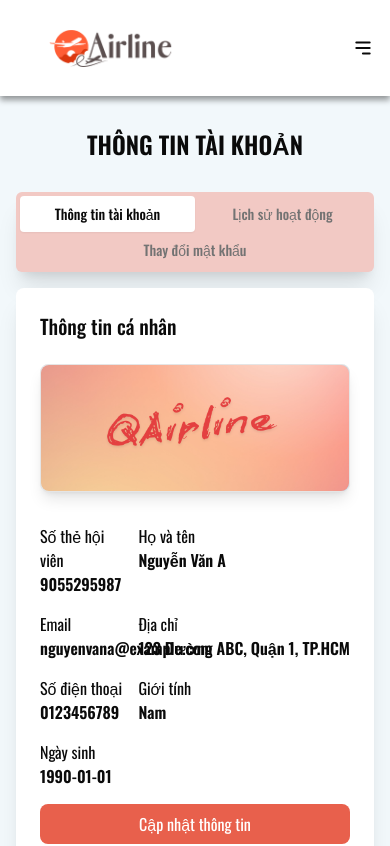
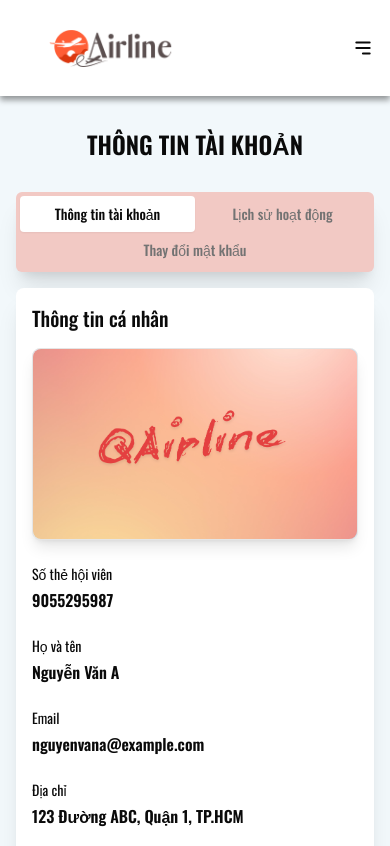
Before and after one commit to oceantran27/QAirline, a Next.js app in the folder frontend/: page /my-account in a window 390 px wide. Shown: the top 846 px of the page. Built offline with nearby package versions, Linux system fonts and the light colour scheme.

Commit message:
responsive cho trang thông tin cá nhân

```diff
--- a/frontend/src/components/Account-Information/account-info.jsx
+++ b/frontend/src/components/Account-Information/account-info.jsx
@@ -22,29 +22,29 @@ export default function AccountInfo() {
   };
 
   return (
-    <div className="p-6">
-      <h2 className="text-xl font-medium mb-6">Thông tin cá nhân</h2>
+    <div className="p-4 sm:p-6">
+      <h2 className="text-xl font-medium mb-4 sm:mb-6">Thông tin cá nhân</h2>
 
-      <div className="flex flex-col md:flex-row md:space-x-8 space-y-8 md:space-y-0">
-        <div className="w-full md:w-1/3 space-y-4">
+      <div className="flex flex-col lg:flex-row lg:space-x-8 space-y-6 lg:space-y-0">
+        <div className="w-full lg:w-1/3">
           {/* Card with the airline image */}
-          <Card className="p-0 bg-gradient-to-r from-sky-100 to-sky-200 shadow-lg rounded-lg relative h-32 sm:h-48 md:h-64 lg:h-72">
+          <Card className="p-0 bg-gradient-to-r from-sky-100 to-sky-200 shadow-lg rounded-lg relative h-48 sm:h-64">
             <Image
               src="/QAirline-card.png"
               alt="Lotus Miles"
-              fill // Use 'fill' directly, no need for 'layout'
-              style={{ objectFit: "cover" }} // Use 'style' to apply objectFit instead of 'objectFit'
+              fill
+              style={{ objectFit: "cover" }}
               className="rounded-lg"
             />
           </Card>
         </div>
 
-        <div className="w-full md:w-2/3 space-y-4">
+        <div className="w-full lg:w-2/3">
           {/* Personal Info */}
           {isEditing ? (
-            <form className="grid grid-cols-1 sm:grid-cols-2 gap-4" onSubmit={handleUpdate}>
-              <div>
-                <label className="text-gray-600">Số thẻ hội viên</label>
+            <form className="grid grid-cols-1 md:grid-cols-2 gap-4" onSubmit={handleUpdate}>
+              <div className="space-y-1">
+                <label className="text-sm text-gray-600">Số thẻ hội viên</label>
                 <input
                   type="text"
                   className="block w-full px-3 py-2 border border-gray-300 rounded-lg"
@@ -52,8 +52,8 @@ export default function AccountInfo() {
                   disabled
                 />
               </div>
-              <div>
-                <label className="text-gray-600">Họ và tên</label>
+              <div className="space-y-1">
+                <label className="text-sm text-gray-600">Họ và tên</label>
                 <input
                   type="text"
                   className="block w-full px-3 py-2 border border-gray-300 rounded-lg"
@@ -63,8 +63,8 @@ export default function AccountInfo() {
                   }
                 />
               </div>
-              <div>
-                <label className="text-gray-600">Email</label>
+              <div className="space-y-1">
+                <label className="text-sm text-gray-600">Email</label>
                 <input
                   type="email"
                   className="block w-full px-3 py-2 border border-gray-300 rounded-lg"
@@ -74,8 +74,8 @@ export default function AccountInfo() {
                   }
                 />
               </div>
-              <div>
-                <label className="text-gray-600">Địa chỉ</label>
+              <div className="space-y-1">
+                <label className="text-sm text-gray-600">Địa chỉ</label>
                 <input
                   type="text"
                   className="block w-full px-3 py-2 border border-gray-300 rounded-lg"
@@ -85,8 +85,8 @@ export default function AccountInfo() {
                   }
                 />
               </div>
-              <div>
-                <label className="text-gray-600">Số điện thoại</label>
+              <div className="space-y-1">
+                <label className="text-sm text-gray-600">Số điện thoại</label>
                 <input
                   type="text"
                   className="block w-full px-3 py-2 border border-gray-300 rounded-lg"
@@ -96,8 +96,8 @@ export default function AccountInfo() {
                   }
                 />
               </div>
-              <div>
-                <label className="text-gray-600">Giới tính</label>
+              <div className="space-y-1">
+                <label className="text-sm text-gray-600">Giới tính</label>
                 <select
                   className="block w-full px-3 py-2 border border-gray-300 rounded-lg"
                   value={personalInfo.gender}
@@ -110,8 +110,8 @@ export default function AccountInfo() {
                   <option value="Khác">Khác</option>
                 </select>
               </div>
-              <div>
-                <label className="text-gray-600">Ngày sinh</label>
+              <div className="space-y-1">
+                <label className="text-sm text-gray-600">Ngày sinh</label>
                 <input
                   type="date"
                   className="block w-full px-3 py-2 border border-gray-300 rounded-lg"
@@ -121,49 +121,49 @@ export default function AccountInfo() {
                   }
                 />
               </div>
-              <div className="col-span-2">
+              <div className="md:col-span-2 pt-2">
                 <button
                   type="submit"
-                  className="w-full md:w-auto px-6 py-2 bg-orange text-white rounded-lg hover:bg-orangeLight transition-all"
+                  className="w-full sm:w-auto px-6 py-2 bg-orange text-white rounded-lg hover:bg-orangeLight transition-all"
                 >
                   Lưu thông tin
                 </button>
               </div>
             </form>
           ) : (
-            <div className="grid grid-cols-1 sm:grid-cols-2 gap-4">
-              <div>
-                <div className="text-gray-600">Số thẻ hội viên</div>
+            <div className="grid grid-cols-1 md:grid-cols-2 gap-x-4 gap-y-6">
+              <div className="space-y-1">
+                <div className="text-sm text-gray-600">Số thẻ hội viên</div>
                 <div className="font-semibold">{personalInfo.cardNumber}</div>
               </div>
-              <div>
-                <div className="text-gray-600">Họ và tên</div>
+              <div className="space-y-1">
+                <div className="text-sm text-gray-600">Họ và tên</div>
                 <div className="font-semibold">{personalInfo.fullName}</div>
               </div>
-              <div>
-                <div className="text-gray-600">Email</div>
-                <div className="font-semibold">{personalInfo.email}</div>
+              <div className="space-y-1">
+                <div className="text-sm text-gray-600">Email</div>
+                <div className="font-semibold break-words">{personalInfo.email}</div>
               </div>
-              <div>
-                <div className="text-gray-600">Địa chỉ</div>
+              <div className="space-y-1">
+                <div className="text-sm text-gray-600">Địa chỉ</div>
                 <div className="font-semibold">{personalInfo.address}</div>
               </div>
-              <div>
-                <div className="text-gray-600">Số điện thoại</div>
+              <div className="space-y-1">
+                <div className="text-sm text-gray-600">Số điện thoại</div>
                 <div className="font-semibold">{personalInfo.phoneNumber}</div>
               </div>
-              <div>
-                <div className="text-gray-600">Giới tính</div>
+              <div className="space-y-1">
+                <div className="text-sm text-gray-600">Giới tính</div>
                 <div className="font-semibold">{personalInfo.gender}</div>
               </div>
-              <div>
-                <div className="text-gray-600">Ngày sinh</div>
+              <div className="space-y-1">
+                <div className="text-sm text-gray-600">Ngày sinh</div>
                 <div className="font-semibold">{personalInfo.birthDate}</div>
               </div>
-              <div className="col-span-2">
+              <div className="md:col-span-2 pt-2">
                 <button
                   onClick={() => setIsEditing(true)}
-                  className="w-full md:w-auto px-6 py-2 bg-orange text-white rounded-lg hover:bg-orangeLight transition-all"
+                  className="w-full sm:w-auto px-6 py-2 bg-orange text-white rounded-lg hover:bg-orangeLight transition-all"
                 >
                   Cập nhật thông tin
                 </button>
```
